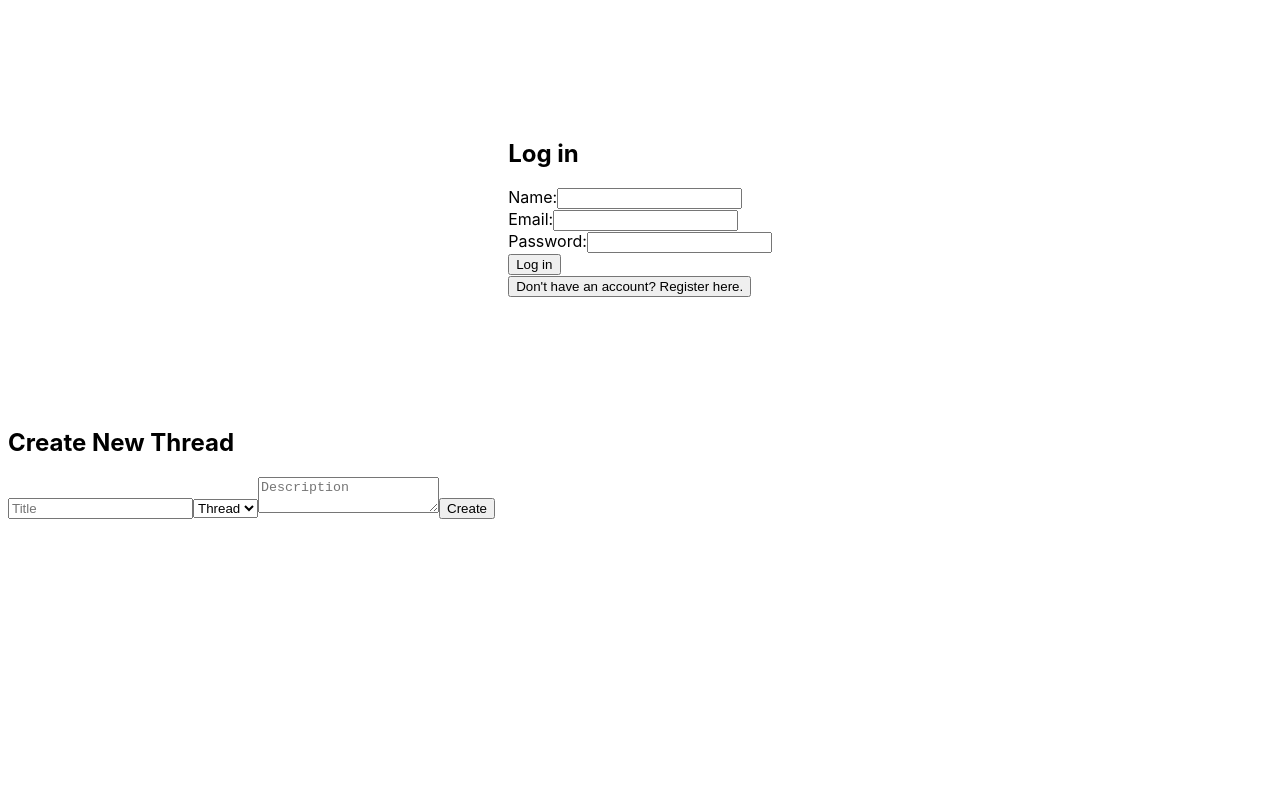
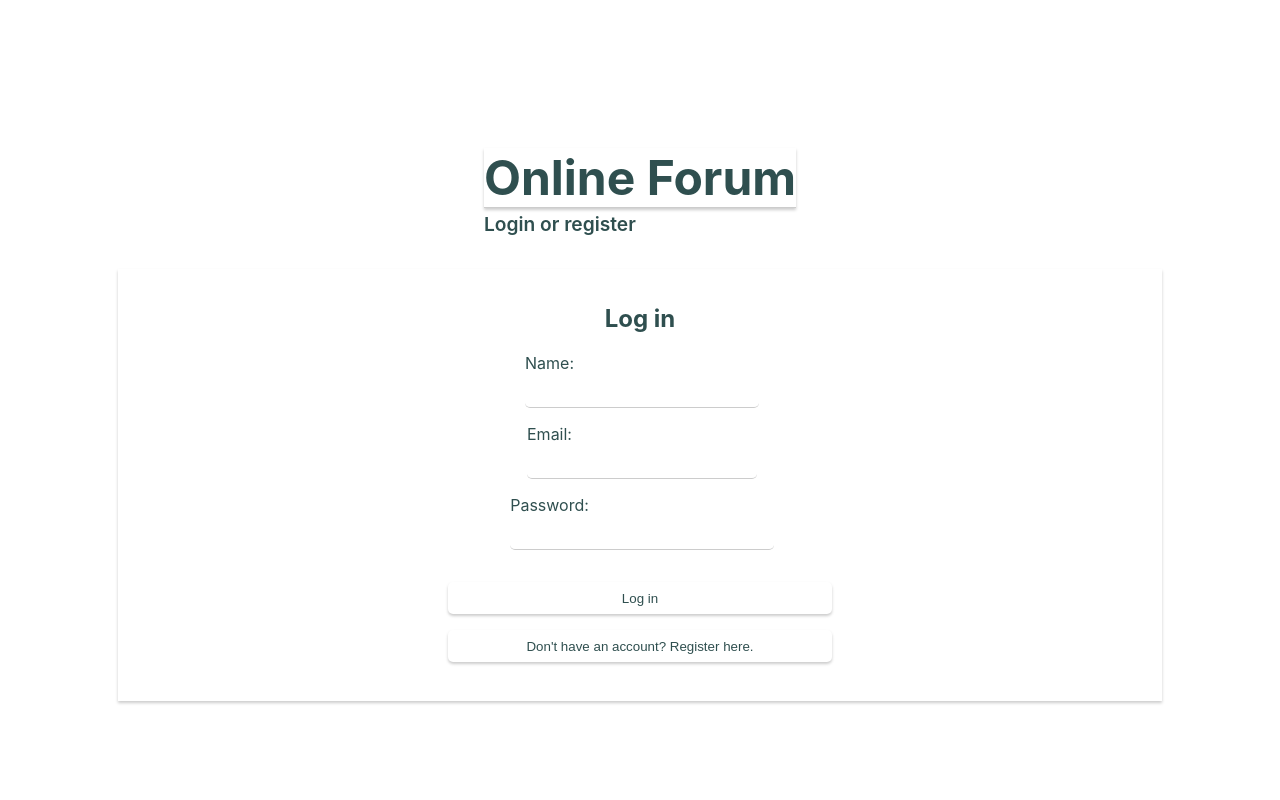
Before and after one commit to DVNOWEB/ForumProject, a React (Create React App) app: page / in a window 1280 px wide. Shown: the top 800 px of the page. Built offline with nearby package versions, Linux system fonts and the light colour scheme.

Commit message:
Login/Register Form styling done

```diff
--- a/src/components/AuthForm.tsx
+++ b/src/components/AuthForm.tsx
@@ -106,14 +106,17 @@ function AuthForm() {
 
   return (
     <div className="main_container">
+      <div className="header">
+        <h1>Online Forum</h1>
+          <span>Login or register</span>
+      </div>
       {loggedInUser ? (
         <div>
           <h2>Welcome, {name || 'User'}!</h2>
           <button onClick={handleLogout}>Log Out</button>
         </div>
       ) : (
-        <div>
-          <h2 style={{ color: messageColor || '' }}>{message}</h2>
+        <div className="form_container">
           <h2>{isRegistered ? 'Log in' : 'Register'}</h2>
           <form onSubmit={handleFormSubmit}>
             <div>
@@ -156,6 +159,7 @@ function AuthForm() {
                 : 'Already have an account? Log in here.'}
             </button>
           </div>
+          <h2 style={{ color: messageColor || '' }}>{message}</h2>
         </div>
       )}
     </div>
--- a/src/styles/AuthForm.css
+++ b/src/styles/AuthForm.css
@@ -3,5 +3,70 @@
     flex-direction: column;
     align-items: center;
     justify-content: center;
-    height: 50vh;
+    height: 100vh;
 }
+
+.header{
+    font-size: 1.5rem;
+    font-weight: 600;
+    margin-bottom: 2rem;
+}
+
+h1{
+    border-bottom: 1px solid #ccc;
+    box-shadow: 0 2px 3px #ccc;
+    margin-bottom: 0;
+}
+
+
+span{
+    font-size: 1.2rem;
+    font-weight: 600;
+    margin-top: 0;
+    margin-bottom: 1rem;
+}
+
+.form_container{
+    display: flex;
+    flex-direction: column;
+    align-items: center;
+    justify-content: flex-start;
+    width: 80%;
+    height: 50%;
+    box-shadow: 0 2px 3px #ccc;
+    padding: 1rem;
+}
+
+form{
+    display: flex;
+    flex-direction: column;
+    align-items: center;
+    justify-content: center;
+    width: 100%;
+    height: 100%;
+}
+
+input{
+    width: 100%;
+    height: 2rem;
+    margin-bottom: 1rem;
+    border: none;
+    border-bottom: 1px solid #ccc;
+    border-radius: 5px;
+}
+
+input:focus{
+    outline: none;
+}
+
+button{
+    width: 30vw;
+    height: 2rem;
+    color: darkslategray;
+    margin-top: 1rem;
+    border: none;
+    border-radius: 5px;
+    background-color: transparent;
+    box-shadow: 0 2px 3px #ccc;
+    cursor: pointer;
+}
--- a/src/styles/index.css
+++ b/src/styles/index.css
@@ -2,4 +2,6 @@ body {
   font-family: -apple-system, BlinkMacSystemFont, 'Segoe UI', 'Roboto', 'Oxygen',
     'Ubuntu', 'Cantarell', 'Fira Sans', 'Droid Sans', 'Helvetica Neue',
     sans-serif;
+
+    color: darkslategrey;
 }
```
